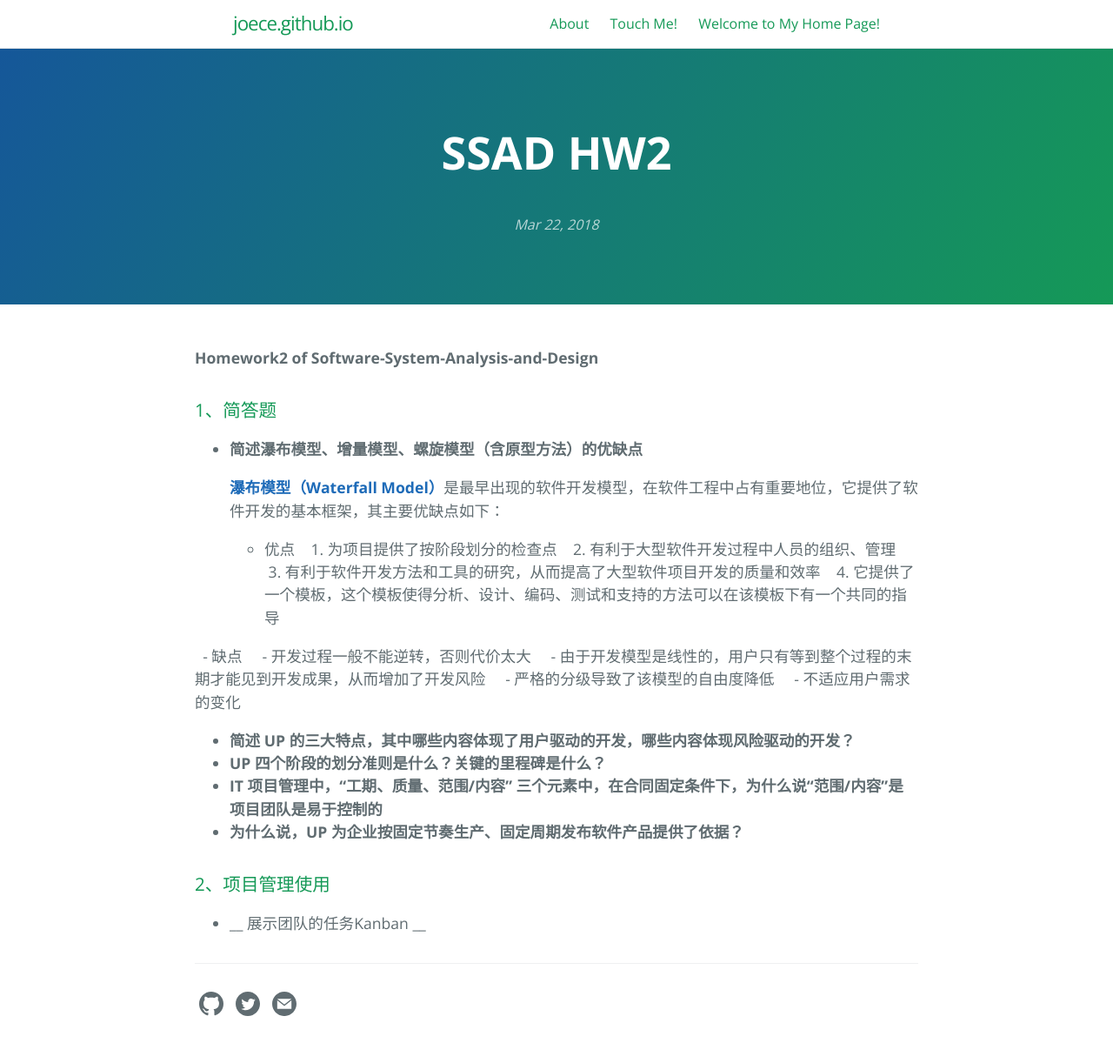
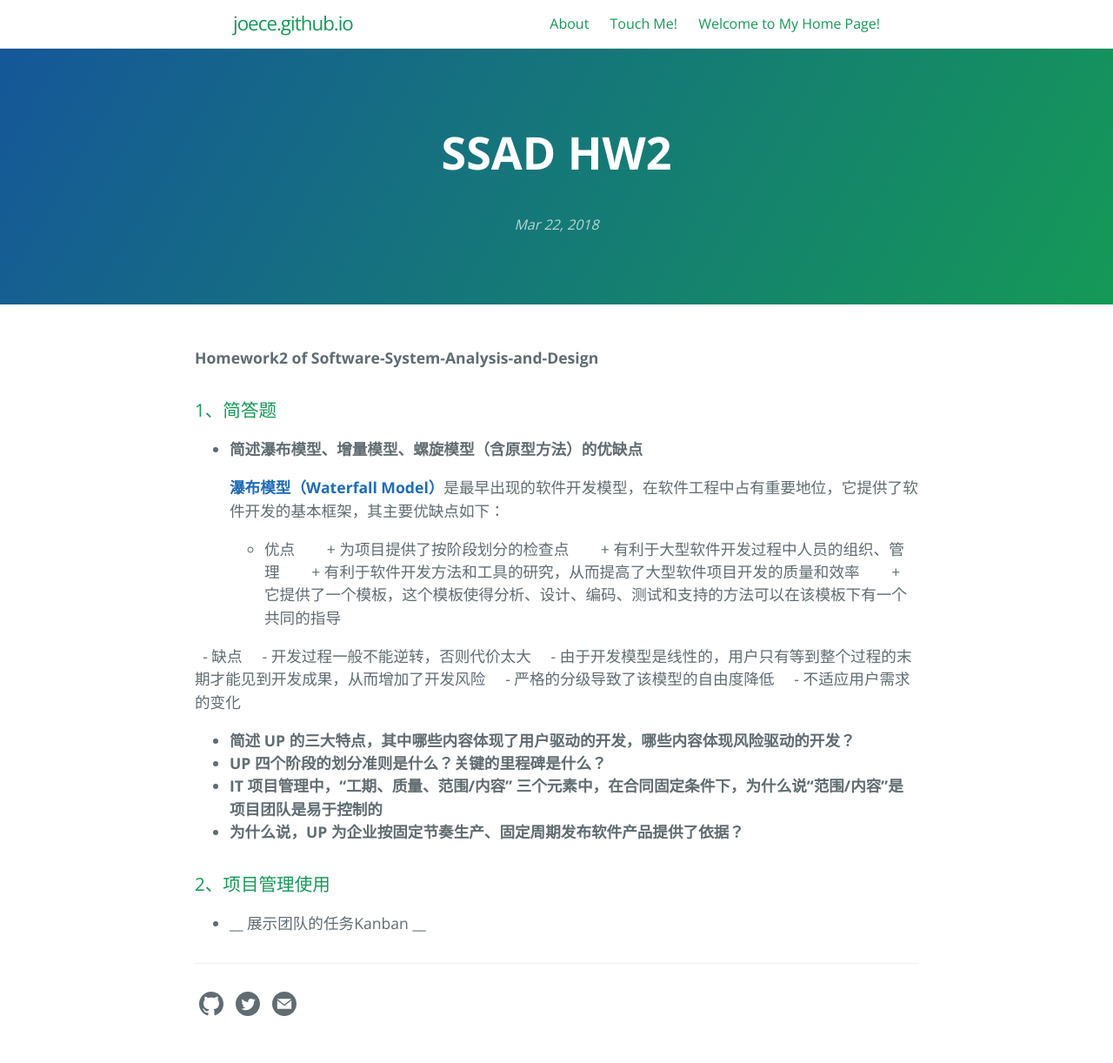
Before and after one commit to joece/joece.github.io, a Jekyll site: the page built from _posts/2018-03-22-SSAD-HW2.md, in a window 1280 px wide. Shown: the whole page at 87% size. Built offline with Jekyll 4.4.1, drawn with Linux system fonts in a browser that asks for light colours.

Commit message:
Update 2018-03-22-SSAD-HW2.md

```diff
--- a/_posts/2018-03-22-SSAD-HW2.md
+++ b/_posts/2018-03-22-SSAD-HW2.md
@@ -9,10 +9,10 @@ title: "SSAD HW2"
 
     [__瀑布模型（Waterfall Model）__](https://en.wikipedia.org/wiki/Waterfall_model)是最早出现的软件开发模型，在软件工程中占有重要地位，它提供了软件开发的基本框架，其主要优缺点如下：
     - 优点
-    1. 为项目提供了按阶段划分的检查点
-    2. 有利于大型软件开发过程中人员的组织、管理
-    3. 有利于软件开发方法和工具的研究，从而提高了大型软件项目开发的质量和效率
-    4. 它提供了一个模板，这个模板使得分析、设计、编码、测试和支持的方法可以在该模板下有一个共同的指导
+        + 为项目提供了按阶段划分的检查点
+        + 有利于大型软件开发过程中人员的组织、管理
+        + 有利于软件开发方法和工具的研究，从而提高了大型软件项目开发的质量和效率
+        + 它提供了一个模板，这个模板使得分析、设计、编码、测试和支持的方法可以在该模板下有一个共同的指导
 
     - 缺点
         - 开发过程一般不能逆转，否则代价太大
```
